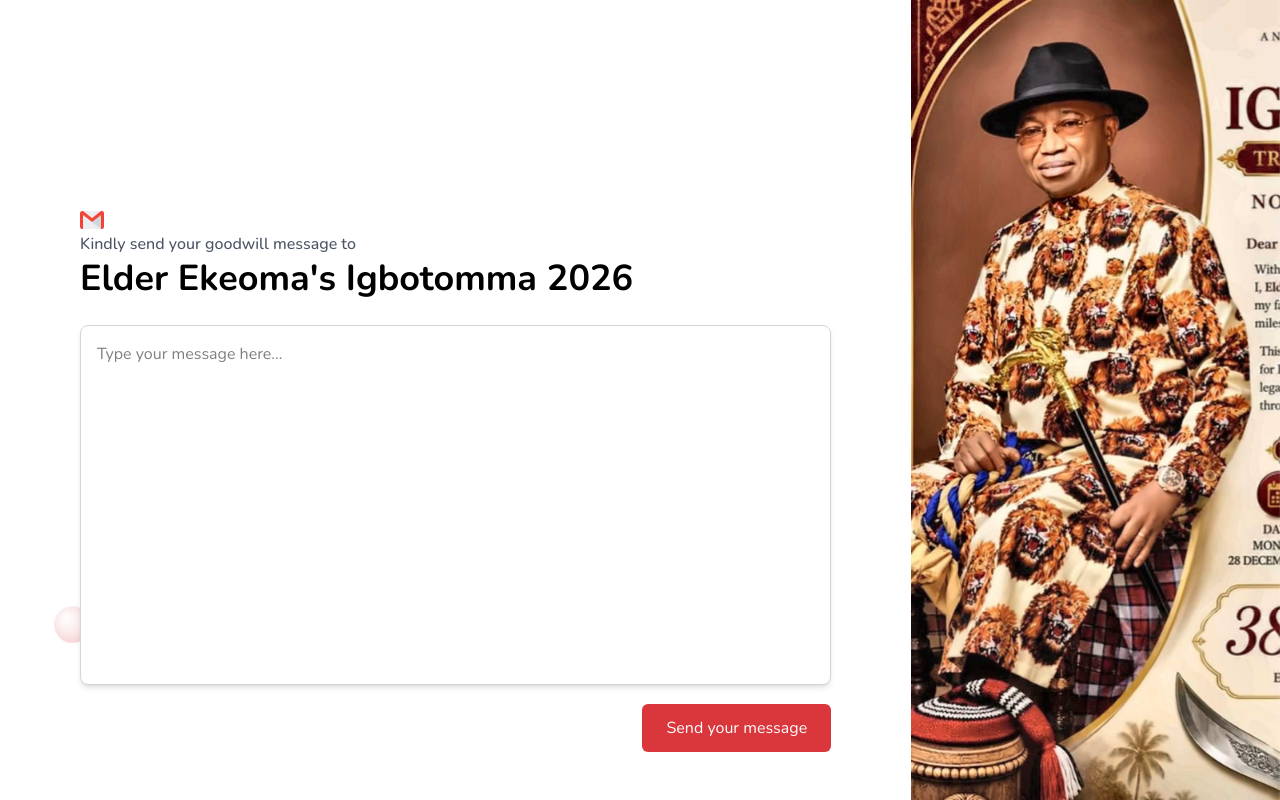
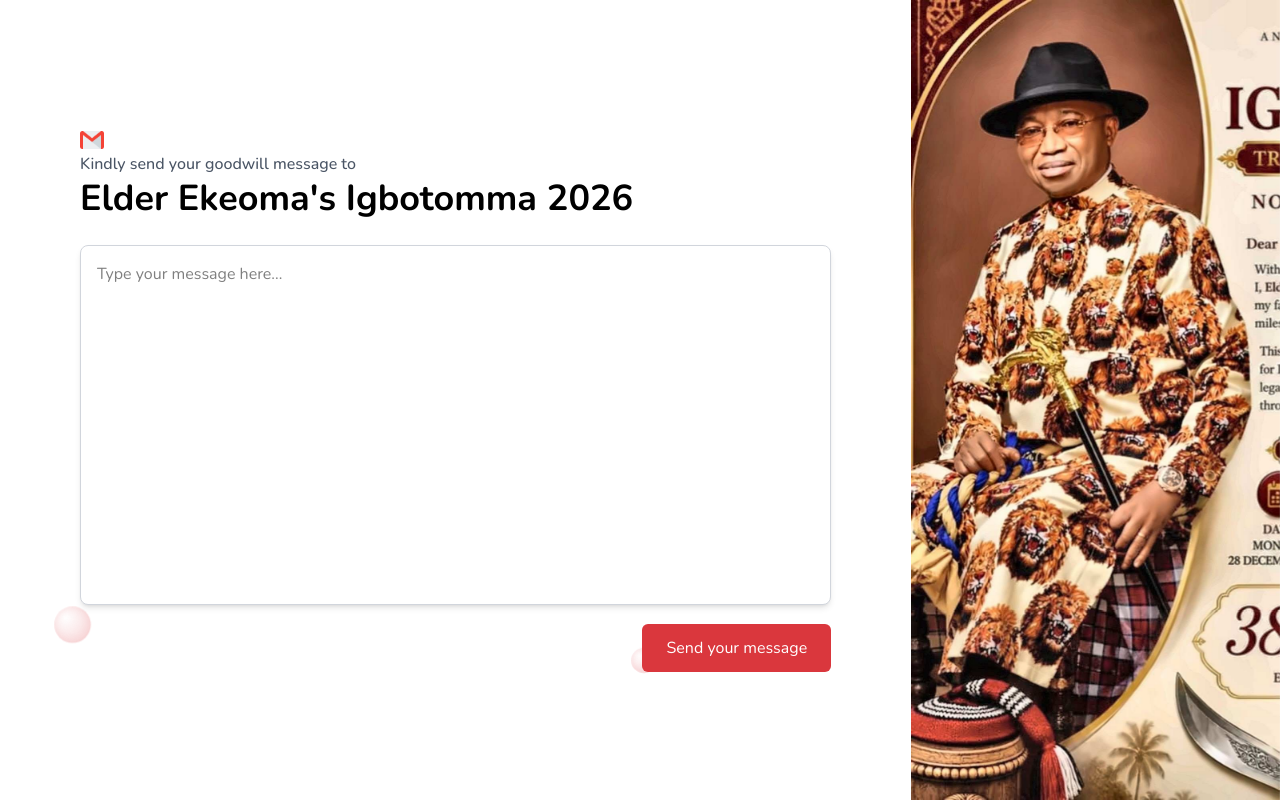
Before and after one commit to slovetechnology/nepal-elder-goodwill, a website: page public/index.html in a window 1280 px wide. Drawn offline with nearby package versions, Linux system fonts and the light colour scheme.

Commit message:
checking UI fixes

```diff
--- a/public/index.html
+++ b/public/index.html
@@ -108,7 +108,7 @@
             <span style="--size:60px;--left:76%;--duration:20s;--delay:2s;--rest:88%"></span>
             <span style="--size:20px;--left:10%;--duration:12s;--delay:7s;--rest:45%"></span>
         </div>
-        <div class="relative z-30 col-start-1 row-start-1 self-center w-[calc(100%-0.5rem)] max-w-2xl lg:w-auto lg:flex-1 lg:max-w-none px-4 sm:px-6 lg:px-12 xl:px-20 2xl:px-28 py-6 mt-40 mx-auto space-y-4 lg:space-y-6 max-h-[calc(100dvh-2rem)] overflow-y-auto rounded-2xl lg:rounded-none bg-white/95 lg:bg-transparent shadow-2xl lg:shadow-none">
+        <div class="relative z-30 col-start-1 row-start-1 self-center w-[calc(100%-0.5rem)] max-w-2xl lg:w-auto lg:flex-1 lg:max-w-none px-4 sm:px-6 lg:px-12 xl:px-20 2xl:px-28 py-6 mt-48 lg:mt-0 mx-auto space-y-4 lg:space-y-6 max-h-[calc(100dvh-2rem)] overflow-y-auto rounded-2xl lg:rounded-none bg-white/95 lg:bg-transparent shadow-2xl lg:shadow-none">
             <div>
                 <img src="/gmail.png" alt="gmail" class="size-6">
                 <div class="font-medium text-sm lg:text-base text-gray-600">Kindly send your goodwill message to</div>
```
